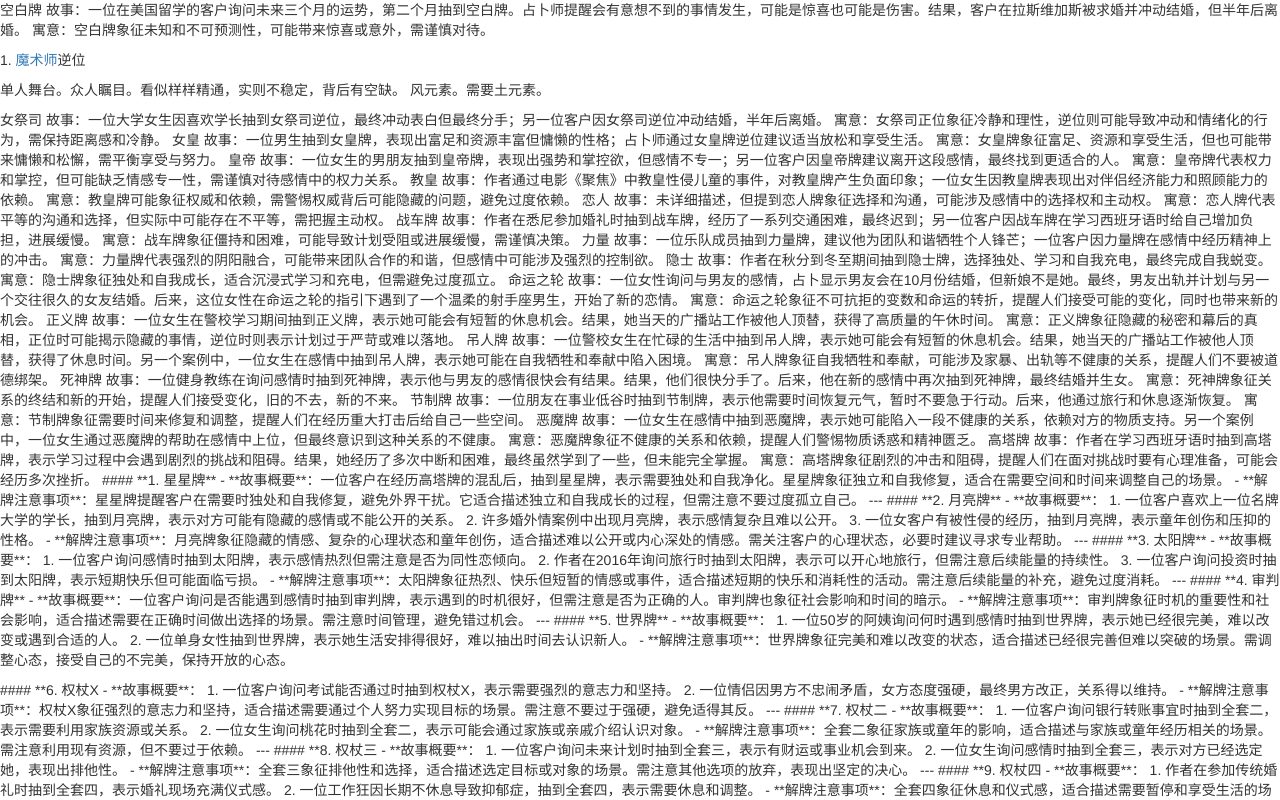
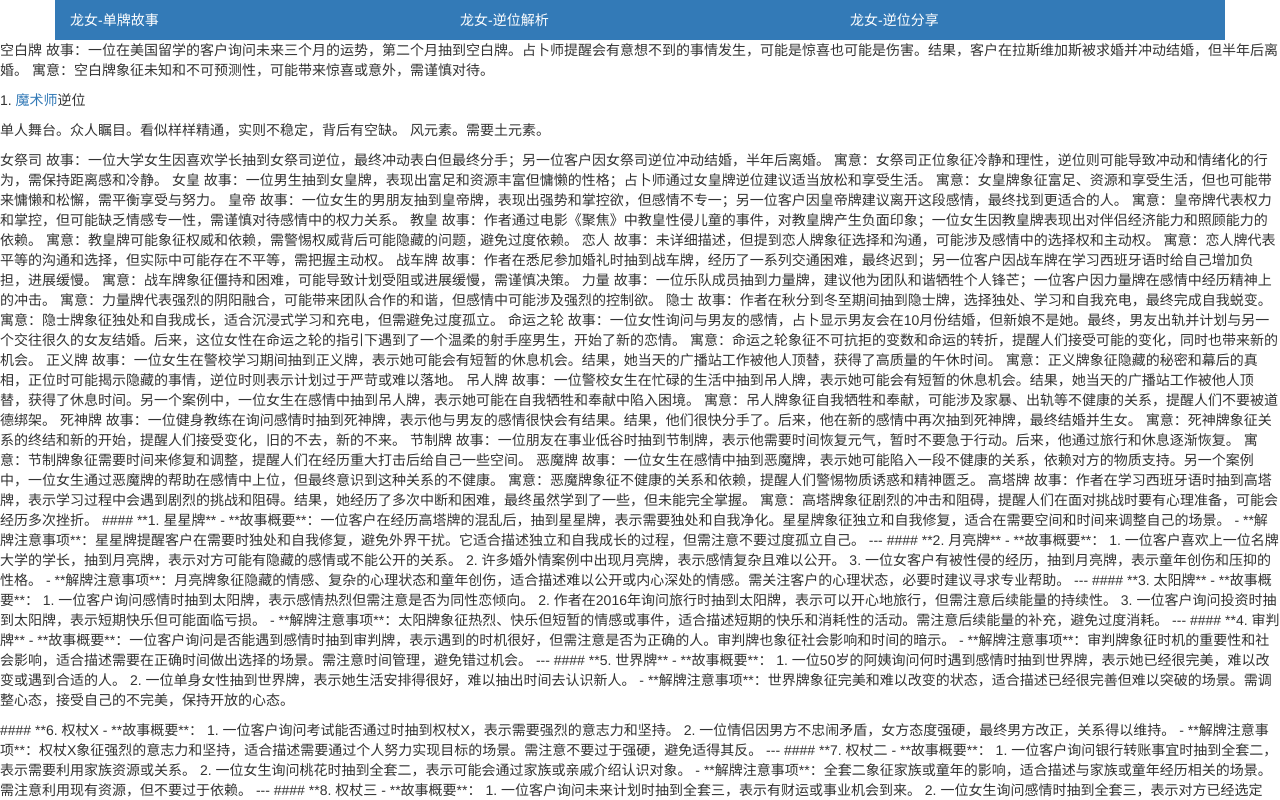
Before and after one commit to Jatty-l/re01, a plain HTML site: page Interpretation/龙女-单牌故事.html in a window 1280 px wide. Shown: the top 800 px of the page. Drawn offline with nearby package versions, Linux system fonts and the light colour scheme; files that its build step writes are made by us from their sources; files whose address does not match are found by name.

Commit message:
Update 龙女-单牌故事.html

```diff
--- a/Interpretation/龙女-单牌故事.html
+++ b/Interpretation/龙女-单牌故事.html
@@ -6,7 +6,7 @@
   <head>
     <meta charset="UTF-8">
     <meta name="viewport" content="width=device-width, initial-scale=1.0">
-    <title>Meow</title>
+    <title>龙女-单牌故事</title>
      <link rel="stylesheet" href="styles.css">
    <link rel="stylesheet" href="https://cdn.staticfile.net/twitter-bootstrap/3.3.7/css/bootstrap.min.css">
    <script src="js/jquery.min.js"></script>
@@ -21,8 +21,25 @@
 </head>
 
 <body>
+
   <script src="https://cdn.jsdelivr.net/npm/bootstrap@5.3.3/dist/js/bootstrap.bundle.min.js" integrity="sha384-YvpcrYf0tY3lHB60NNkmXc5s9fDVZLESaAA55NDzOxhy9GkcIdslK1eN7N6jIeHz" crossorigin="anonymous"></script>
-<p>空白牌
+<div class="container bg-primary pb-5">
+  <p> </p>
+  <div class="row">
+    <div class="col-12 col-sm-6 col-md-6 col-lg-4 border p-3">
+        <a href="https://jatty-l.github.io/re01/Interpretation/龙女-单牌故事.html" class="text-white"><font color="white">龙女-单牌故事</font></a>
+    </div>
+    <div class="col-12 col-sm-6 col-md-6 col-lg-4 border p-3">
+      <a href="https://jatty-l.github.io/re01/Interpretation/龙女-逆位解析.html" class="text-white"><font color="white">龙女-逆位解析</font></a>
+    </div>
+    <div class="col-12 col-sm-6 col-md-6 col-lg-4 border p-3">
+      <a href="https://jatty-l.github.io/re01/Interpretation/龙女-逆位分享.html" class="text-white"><font color="white">龙女-逆位分享</font></a>
+    </div>
+  </div>
+   <p> </p>
+</div>
+
+  <p>空白牌
 故事：一位在美国留学的客户询问未来三个月的运势，第二个月抽到空白牌。占卜师提醒会有意想不到的事情发生，可能是惊喜也可能是伤害。结果，客户在拉斯维加斯被求婚并冲动结婚，但半年后离婚。
 寓意：空白牌象征未知和不可预测性，可能带来惊喜或意外，需谨慎对待。
 
```
